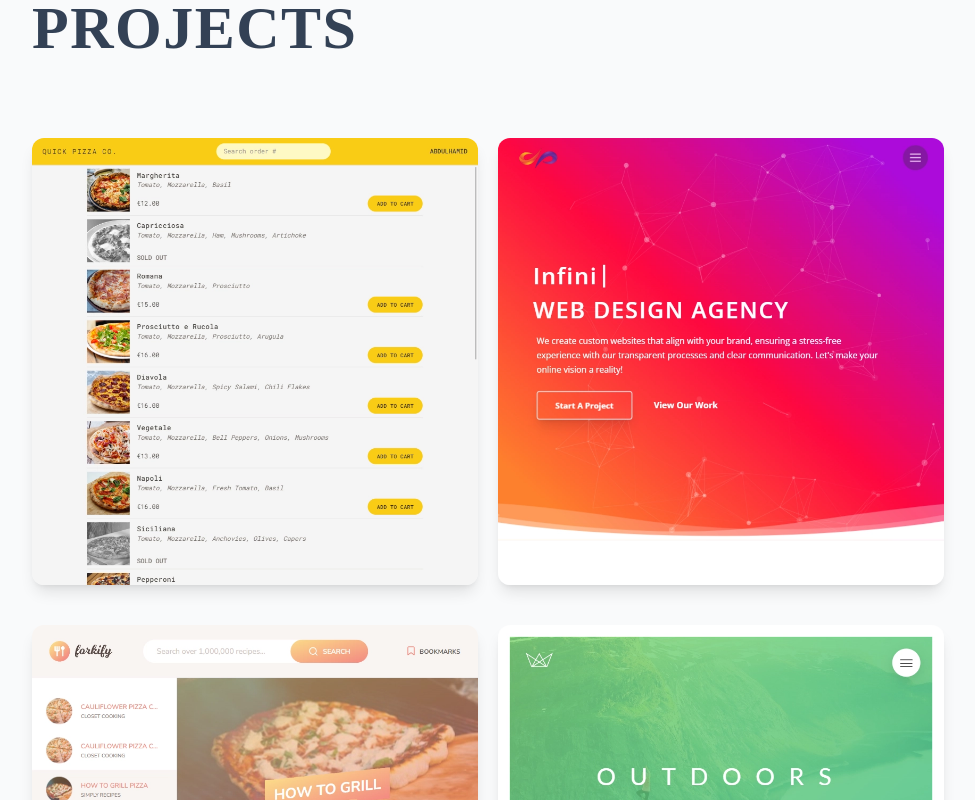
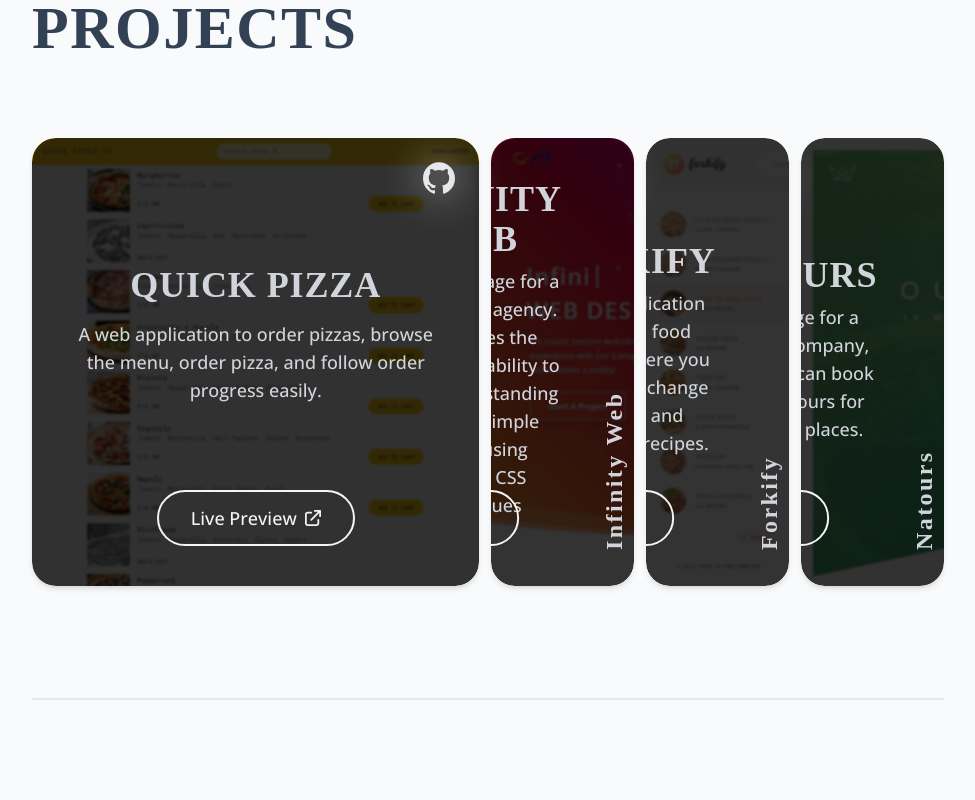
Before and after one commit to AbdelhamidYousef/Portfolio, a React (Vite) app: page / in a window 1280 px wide. Shown: the part 1960-2760 px from the top of the page, without its empty margins (296-1271 px from the left). Built offline with nearby package versions, Linux system fonts and the light colour scheme; a web font is replaced by a local one.

Commit message:
added projects (for lg screens)

```diff
--- a/src/ui/layouts/projects/Project.jsx
+++ b/src/ui/layouts/projects/Project.jsx
@@ -2,54 +2,69 @@ import { PropTypes } from "prop-types";
 import ExternalLink from "../../svgs/ExternalLink";
 import Github from "../../svgs/Github";
 
-const Project = ({ data }) => {
+const Project = ({ data, active, setActive }) => {
   const { id, image, title, description, githubLink, demoLink } = data;
+  const isActive = active === id;
 
   return (
     <li
-      key={id}
       className={`${
-        id === 4 ? "2xl:col-start-2" : ""
-      } group relative rounded-xl overflow-hidden shadow-lg`}
+        isActive ? "" : "h-20 sm:h-28 md:flex-1 cursor-pointer"
+      } relative md:h-[28rem] rounded-xl md:rounded-3xl shadow-md overflow-hidden`}
+      onClick={() => setActive(id)}
     >
-      {/* Project Image  */}
-      <img src={image} alt={title} className="w-full h-full object-cover" />
+      {/* Background Image */}
+      <img
+        src={image}
+        alt="Project Sample"
+        className="w-full h-full max-h-[30rem] object-cover object-left-top"
+      />
 
-      {/* Project Content */}
-      <div className="absolute inset-0 bg-black/80 backdrop-blur-[2px] px-10 grid content-center text-center opacity-0 invisible group-hover:opacity-100 group-hover:visible transition-all duration-500">
-        {/* Project Title & Description */}
-        <h3 className="-mt-[20%] xs:-mt-[15%] mb-2 font-hero font-semibold text-2xl xs:text-4xl text-gray-100 uppercase tracking-wide z-[1]">
+      {/* Overlay & Title */}
+      <div className="absolute inset-0 bg-black/80 backdrop-blur-[1px] grid justify-center content-center md:justify-end md:content-end">
+        <span
+          className={`${
+            active === id ? "hidden" : ""
+          } font-hero font-extrabold text-2xl text-gray-300 tracking-widest whitespace-nowrap md:-rotate-90 md:w-10 md:mb-10`}
+        >
+          {title}
+        </span>
+      </div>
+
+      {/* Content */}
+      <div
+        className={`${
+          isActive ? "translate-x-0" : "-translate-x-full"
+        } absolute inset-0 px-10 grid content-center text-center transition-all duration-300 selection:bg-gray-400`}
+      >
+        <h3 className="-mt-[20%] xs:-mt-[15%] mb-2 font-hero font-semibold text-2xl xs:text-4xl text-gray-300 uppercase tracking-wide">
           {title}
         </h3>
-        <p className="font-medium text-sm xs:text-lg text-gray-100 z-[1]">
+        <p className="font-medium text-sm xs:text-lg text-gray-300">
           {description}
         </p>
 
-        {/* Links */}
         <a
           href={githubLink}
           target="_blank"
           rel="noreferrer"
           title="Code Source"
-          className="absolute right-4 top-4 xs:right-5 xs:top-5 xl:right-6 xl:top-6 z-10 w-6 h-6 xs:w-8 xs:h-8 xl:w-10 xl:h-10 text-white drop-shadow-[0_0_20px_#fff] hover:drop-shadow-[0_0_10px_#fff] transition-all duration-300"
+          className="absolute right-4 top-4 xs:right-5 xs:top-5 xl:right-6 xl:top-6 w-6 h-6 xs:w-8 xs:h-8 text-gray-200 drop-shadow-[0_0_20px_#fff] hover:drop-shadow-[0_0_10px_#fff] transition-all duration-300"
         >
           <Github />
         </a>
-
         <a
           href={demoLink}
           target="_blank"
           rel="noreferrer"
-          className="absolute inset-0"
+          className="absolute left-1/2 -translate-x-1/2 bottom-5 xs:bottom-8 xl:bottom-10 px-6 py-2 xl:px-8 xl:py-3 border-2 border-gray-100 rounded-full text-gray-100 hover:text-slate-700 flex items-center hover:border-transparent hover:bg-gray-200 hover:drop-shadow-[0_0_3px_#fff] transition-all duration-700"
         >
-          <div className="absolute left-1/2 -translate-x-1/2 bottom-5 xs:bottom-8 xl:bottom-10 px-6 py-2 xl:px-8 xl:py-3 border-2 border-gray-100 rounded-full text-gray-100 hover:text-slate-700 flex items-center hover:border-transparent hover:bg-gray-100 hover:drop-shadow-[0_0_3px_#fff] transition-all duration-700">
           <span className="font-medium text-md xl:text-lg whitespace-nowrap mr-2">
             Live Preview
           </span>
           <span className="inline-block w-4 h-4">
             <ExternalLink />
           </span>
-          </div>
         </a>
       </div>
     </li>
@@ -58,6 +73,8 @@ const Project = ({ data }) => {
 
 Project.propTypes = {
   data: PropTypes.object.isRequired,
+  active: PropTypes.number,
+  setActive: PropTypes.func,
 };
 
 export default Project;
--- a/src/ui/layouts/projects/Projects.jsx
+++ b/src/ui/layouts/projects/Projects.jsx
@@ -2,8 +2,11 @@ import { projects } from "../../../htmlContent/projects";
 import SectionTitle from "../../shared/SectionTitle";
 import Project from "./Project";
 import Section from "../../shared/Section";
+import { useState } from "react";
 
 const Projects = () => {
+  const [active, setActive] = useState(1);
+
   return (
     <Section
       id="projects"
@@ -11,9 +14,14 @@ const Projects = () => {
     >
       <SectionTitle>Projects</SectionTitle>
 
-      <ul className="grid grid-cols-1 sm:grid-cols-2 2xl:grid-cols-3 gap-x-5 gap-y-10">
+      <ul className="flex flex-col md:flex-row gap-3 ">
         {projects.map((project) => (
-          <Project key={project.id} data={project} />
+          <Project
+            key={project.id}
+            data={project}
+            active={active}
+            setActive={setActive}
+          />
         ))}
       </ul>
     </Section>
```
Also changed, not shown: public/js.jpg (deleted), public/project1.webp (added). Lines whose indentation alone changed are shown as unchanged.
